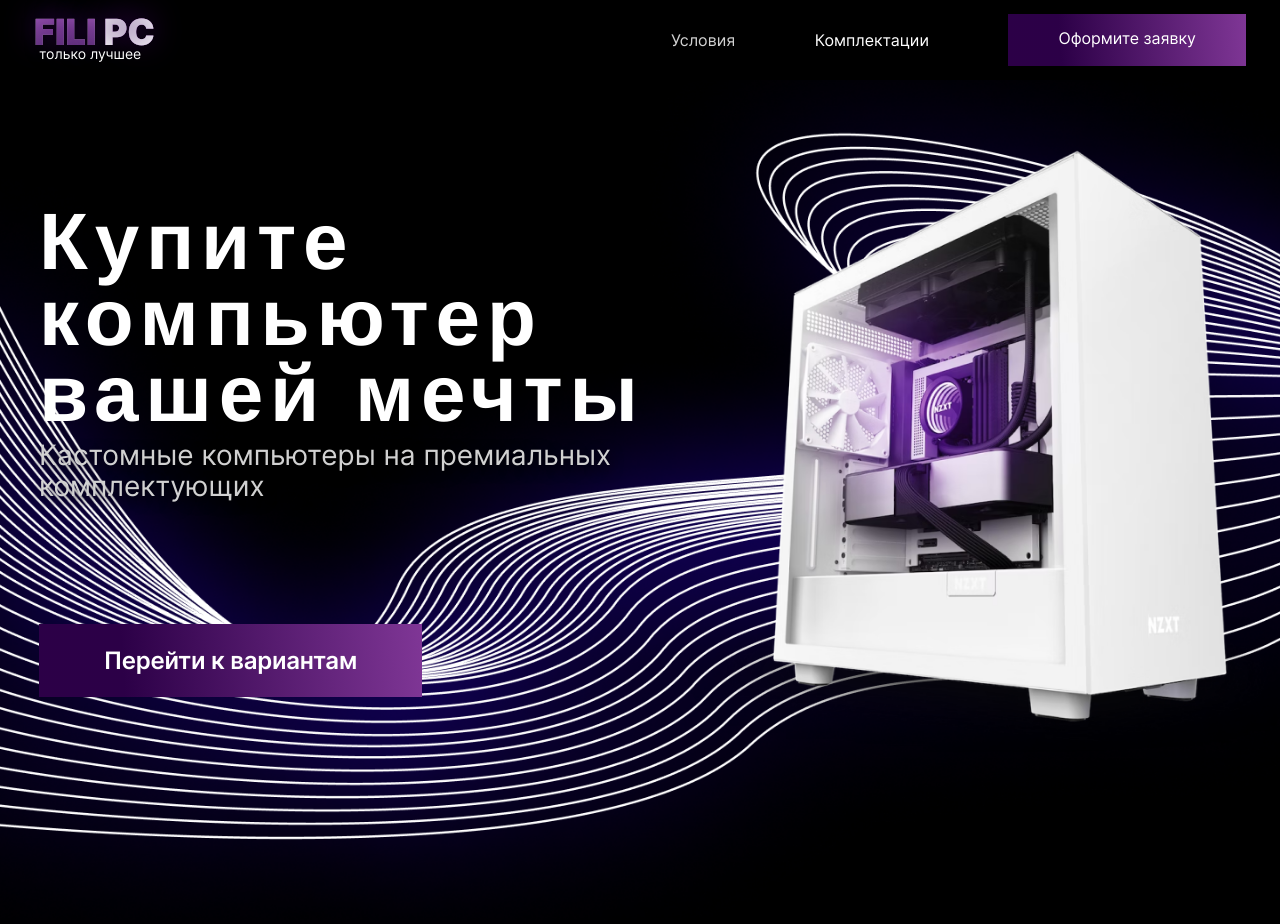
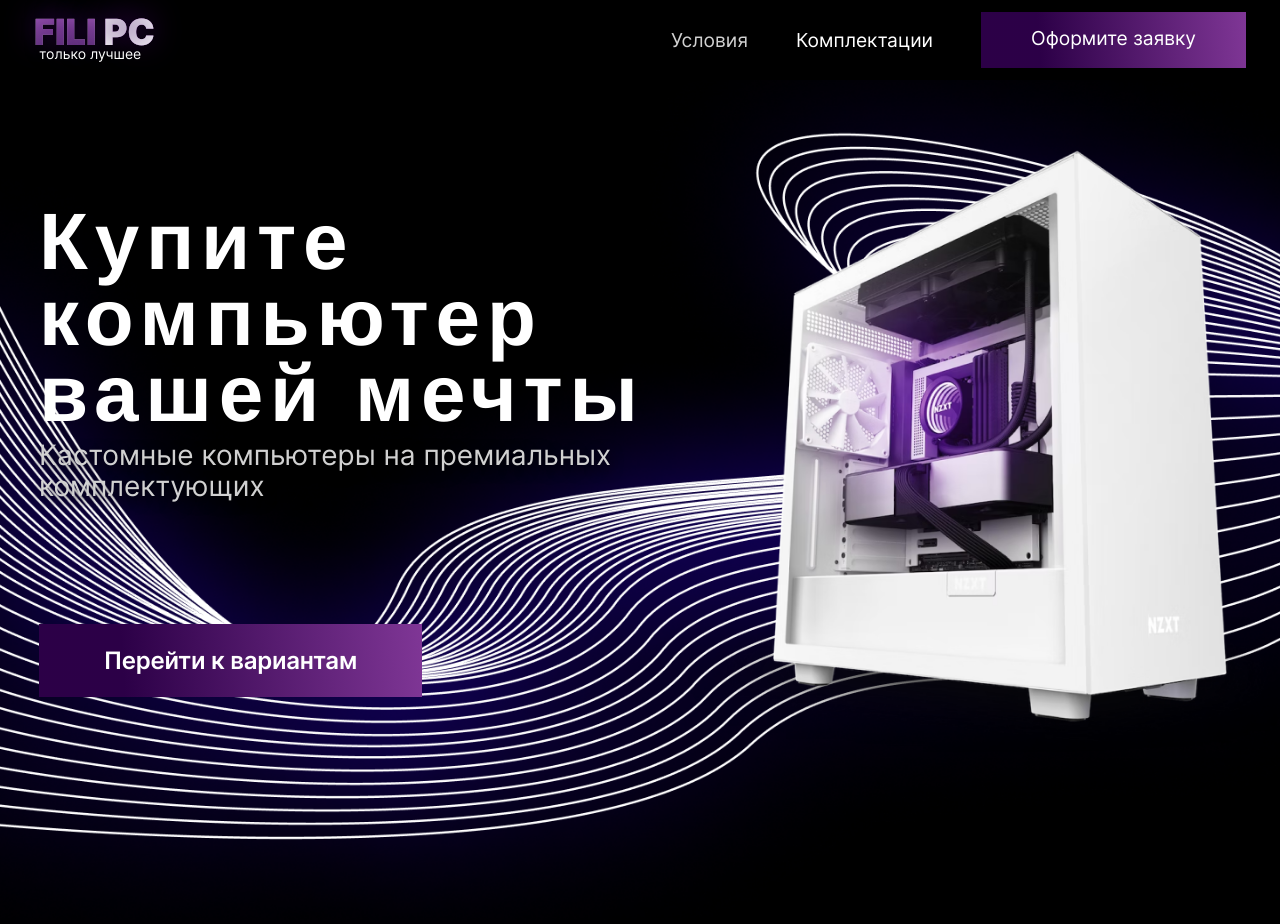
Before and after one commit to kuzpugonka/sase, a plain HTML site: page index.html in a window 1280 px wide. In both pictures the pointer is over the link "Условия". Shown: the top 924 px of the page. Drawn offline with Linux system fonts and the light colour scheme.

Commit message:
add transition in nav

```diff
--- a/css/03_header.css
+++ b/css/03_header.css
@@ -52,3 +52,8 @@
   display: inline-block;
   padding: 15px 50px 18px;
 }
+
+nav:hover a {
+  font-size: 120%;
+  transition: font-size 0.2s ease-in-out ;
+}
```
